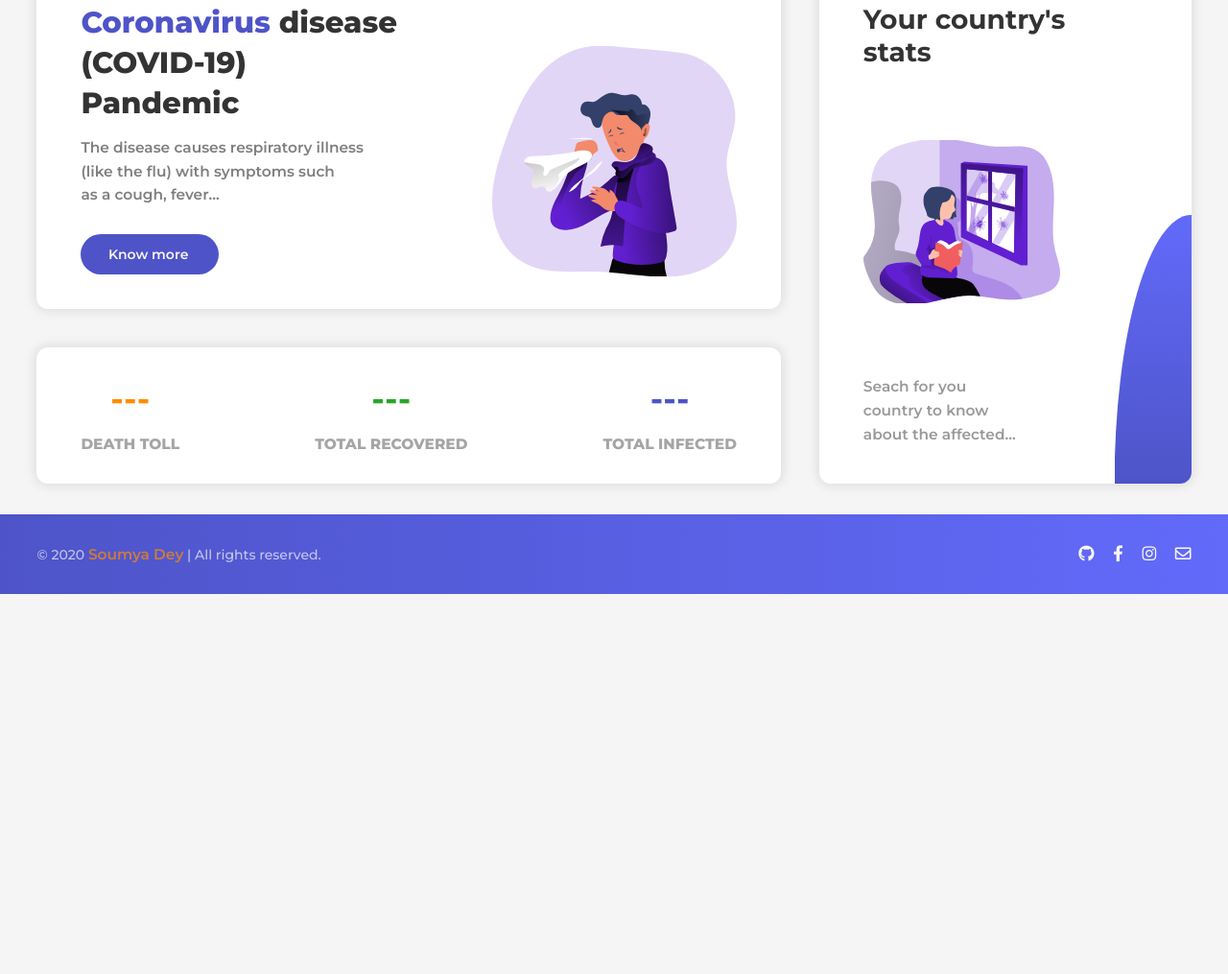
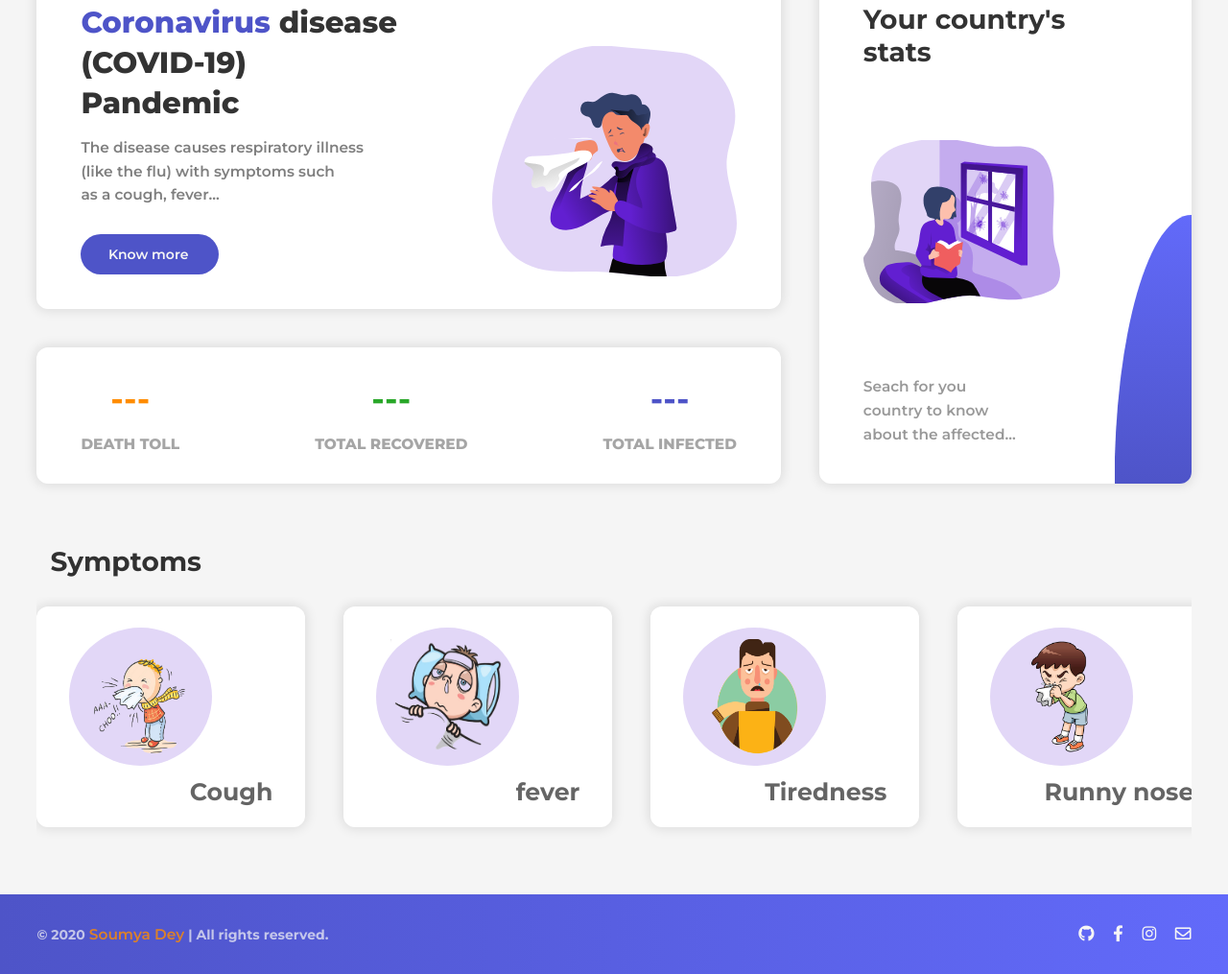
Before and after one commit to Soumya-Dey/track-corona, a plain HTML site: page index.html in a window 1280 px wide. Shown: the part 139-1154 px from the top of the page at 96% size. Before the commit the page ends 800 px from the top, so only its background shows below. Drawn offline with Linux system fonts and the light colour scheme; no server answers.

Commit message:
added symptoms section

```diff
--- a/css/style.css
+++ b/css/style.css
@@ -5,6 +5,7 @@
     font-family: "Montserrat", sans-serif;
     font-weight: 400;
     font-size: 14px;
+    scroll-behavior: smooth;
 }
 
 body {
@@ -21,10 +22,22 @@ input:focus {
 }
 
 ::-webkit-scrollbar {
-    display: none;
+    width: 8px;
 }
 
-::selection{
+::-webkit-scrollbar-track {
+    background: whitesmoke;
+}
+
+::-webkit-scrollbar-thumb {
+    background: #ff8c00a1;
+}
+
+::-webkit-scrollbar-thumb:hover {
+    background: #ff8c00e8;
+}
+
+::selection {
     background-color: #ff8c0073;
 }
 
@@ -353,7 +366,7 @@ MAIN CONTENT STYLES
     margin-bottom: 52px;
 }
 
-.specific_confirmed_heading{
+.specific_confirmed_heading {
     margin-bottom: 0;
 }
 
@@ -377,6 +390,103 @@ MAIN CONTENT STYLES
 }
 
 /*
+SYMPTOMS STYLES
+*/
+
+.slider::-webkit-scrollbar {
+    height: 10px;
+}
+
+.slider::-webkit-scrollbar-track {
+    background: whitesmoke;
+}
+
+.slider::-webkit-scrollbar-thumb {
+    background: #ff8c00a1;
+    border-radius: 12px;
+}
+
+.slider::-webkit-scrollbar-thumb:hover {
+    background: #ff8c00e8;
+}
+
+.symptoms_container {
+    overflow: hidden;
+    padding-top: 2.5%;
+    padding-bottom: 2.5%;
+}
+
+.symptoms_heading {
+    font-size: 2em;
+    font-weight: 700;
+    margin-bottom: 20px;
+    margin-left: 14px;
+    color: rgba(0, 0, 0, 0.8);
+}
+
+.slider {
+    display: flex;
+    overflow-x: auto;
+    scroll-snap-type: x mandatory;
+    scroll-behavior: smooth;
+    -webkit-overflow-scrolling: touch;
+    padding: 10px 10px 30px 10px;
+    margin-bottom: 8px;
+}
+
+.item {
+    scroll-snap-align: start;
+    flex-shrink: 0;
+    width: 280px;
+    height: 230px;
+    margin-right: 40px;
+    padding: 22px 34px;
+    border-radius: 12px;
+    background: #fff;
+    box-shadow: 0 0 12px 2px rgba(0, 0, 0, 0.1);
+    transform-origin: center center;
+    transform: scale(1);
+    transition: transform 0.5s;
+    position: relative;
+    display: flex;
+    flex-direction: column;
+    justify-content: space-between;
+}
+
+.symptom_img {
+    background-color: RGB(226, 215, 247);
+    padding: 12px 14px;
+    width: 70%;
+    border-radius: 50%;
+    display: flex;
+    justify-content: center;
+    align-items: center;
+}
+
+.symptom_img img{
+    width: 90px;
+    height: 120px;
+    background-position: center;
+    background-repeat: no-repeat;
+    background-size: cover;
+}
+
+.symptom_img_1 img{
+    width: 120px;
+}
+
+.symptom_img_2 img{
+    width: 120px;
+}
+
+.symptom_text{
+    font-size: 1.8em;
+    font-weight: 700;
+    opacity: 0.6;
+    text-align: right;
+}
+
+/*
 FOOTER STYLES
 */
 
@@ -394,12 +504,12 @@ FOOTER STYLES
 
 .copyright {
     color: rgba(245, 245, 245, 0.7);
-    font-weight: 500;
+    font-weight: 700;
 }
 
 .copyright a {
     color: #ff8c00;
-    opacity: 0.7;
+    opacity: 0.8;
     text-decoration: none;
     font-weight: 600;
     font-size: 1.1em;
@@ -608,6 +718,25 @@ MEDIA QUERIES
         margin-top: 20px;
     }
 
+    .symptoms_container{
+        padding: 3.5% 6% 5% 6%;
+    }
+
+    .item{
+        width: 250px;
+        height: 235px;
+    }
+
+    .symptom_img{
+        width: 80%;
+    }
+
+    .symptoms_heading{
+        margin-bottom: 16px;
+        margin-left: 0;
+        text-align: center;
+    }
+
     .footer_container {
         padding-top: 8%;
         padding-bottom: 8%;
--- a/index.html
+++ b/index.html
@@ -27,9 +27,8 @@
                 </a>
 
                 <ul class="nav_links">
-                    <li class="link_li"><a href="#" class="link_href active">Home</a></li>
-                    <li class="link_li"><a href="#" class="link_href">Symptoms</a></li>
-                    <li class="link_li"><a href="#" class="link_href">Prevention</a></li>
+                    <li class="link_li"><a href="#navbar" class="link_href active">Home</a></li>
+                    <li class="link_li"><a href="#symptoms" class="link_href">Symptoms</a></li>
                 </ul>
             </div>
 
@@ -107,15 +106,53 @@
         </div>
     </section>
 
+    <section id="symptoms">
+        <div class="symptoms_container container">
+            <h1 class="symptoms_heading">Symptoms</h1>
+
+            <div class="slider">
+                <div class="item" id='slide-1'>
+                    <div class="symptom_img symptom_img_1"><img src="images/cough.png" alt="cough.png"></div>
+                    <p class="symptom_text">Cough</p>
+                </div>
+
+                <div class="item" id='slide-2'>
+                    <div class="symptom_img symptom_img_2"><img src="images/fever.png" alt="fever.png"></div>
+                    <p class="symptom_text">fever</p>
+                </div>
+
+                <div class="item" id='slide-3'>
+                    <div class="symptom_img symptom_img_3"><img src="images/tired.png" alt="tired.png"></div>
+                    <p class="symptom_text">Tiredness</p>
+                </div>
+
+                <div class="item" id='slide-4'>
+                    <div class="symptom_img symptom_img_4"><img src="images/runny_nose.png" alt="runny_nose.png"></div>
+                    <p class="symptom_text">Runny nose</p>
+                </div>
+
+                <div class="item" id='slide-5'>
+                    <div class="symptom_img symptom_img_5"><img src="images/cold.png" alt="cold.png"></div>
+                    <p class="symptom_text">Cold</p>
+                </div>
+            </div>
+        </div>
+    </section>
+
     <section id="footer">
         <div class="footer_container container">
-            <p class="copyright">&copy; 2020 <a href="https://github.com/Soumya-Dey" target="_blank">Soumya Dey</a> | All rights reserved.</p>
+            <p class="copyright">&copy; 2020 <a href="https://github.com/Soumya-Dey" target="_blank">Soumya Dey</a> |
+                All rights reserved.</p>
 
             <div class="social-icons">
-                <a href="https://github.com/Soumya-Dey" target="_blank" class="social-link"><i class="fab fa-github social-icon"></i></a>
-                <a href="https://www.facebook.com/soumya.dey.39948" target="_blank" class="social-link"><i class="fab fa-facebook-f social-icon"></i></a>
-                <a href="https://www.instagram.com/soumya_sl/" target="_blank" class="social-link"><i class="fab fa-instagram social-icon"></i></a>
-                <a href="mailto:soumyadey200@hotmail.com" class="social-link"><i class="far fa-envelope social-icon"></i></a>
+                <a href="https://github.com/Soumya-Dey" target="_blank" class="social-link"><i
+                        class="fab fa-github social-icon"></i></a>
+                <a href="https://www.facebook.com/soumya.dey.39948" target="_blank" class="social-link"><i
+                        class="fab fa-facebook-f social-icon"></i></a>
+                <a href="https://www.instagram.com/soumya_sl/" target="_blank" class="social-link"><i
+                        class="fab fa-instagram social-icon"></i></a>
+                <a href="mailto:soumyadey200@hotmail.com" class="social-link"><i
+                        class="far fa-envelope social-icon"></i></a>
             </div>
         </div>
     </section>
```
Also changed, not shown: images/cold.png (added), images/cough.png (added), images/dizzyness.png (added), images/fever.png (added), images/runny_nose.png (added), images/tired.png (added).
